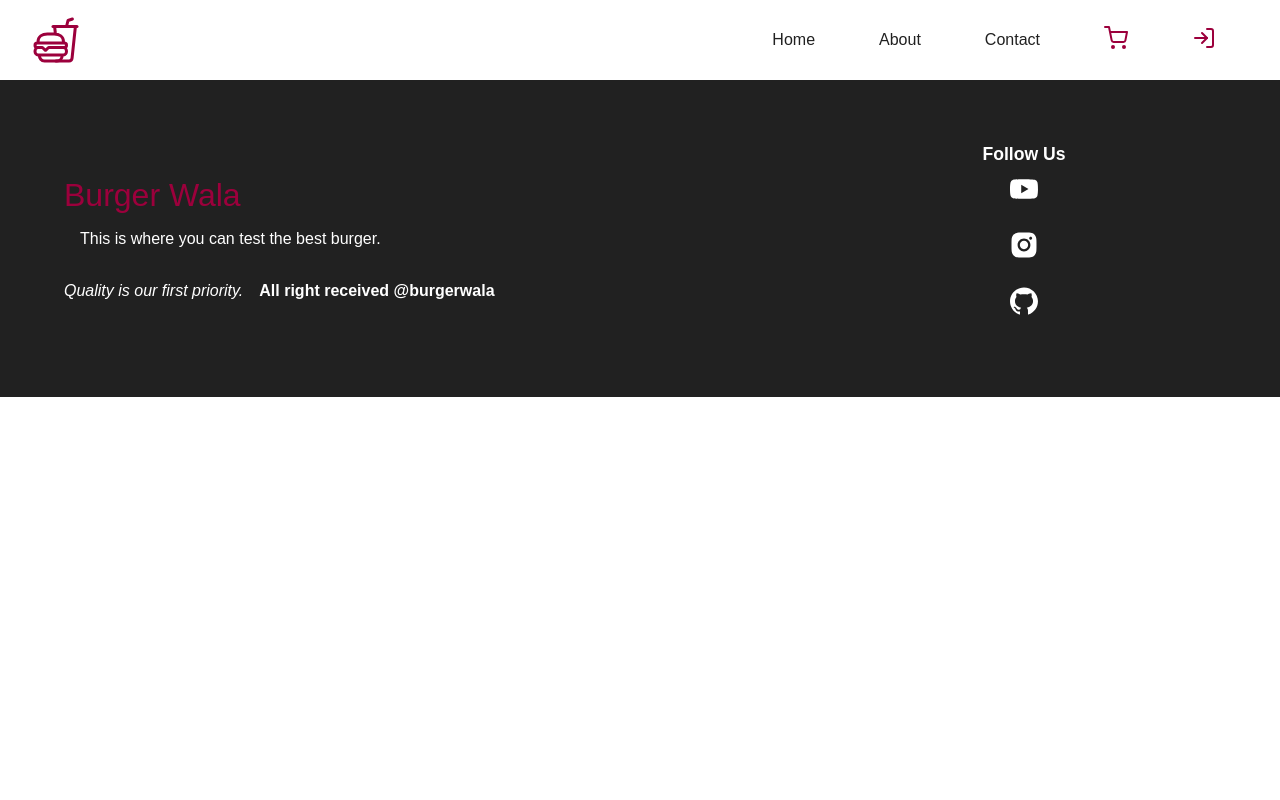
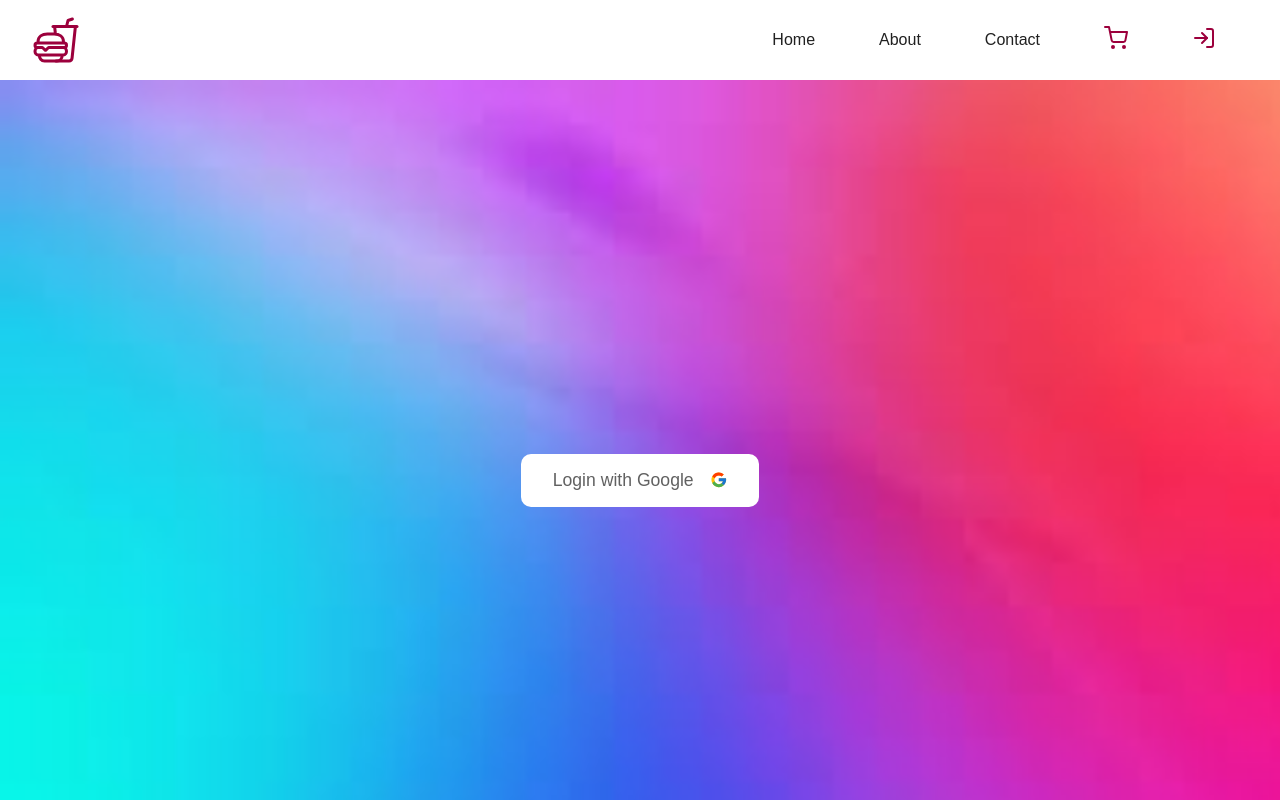
Before and after one commit to 0ALEX-2/burgar_wala, a React (Create React App) app: page /login in a window 1280 px wide. Shown: the top 800 px of the page. Built offline with nearby package versions, Linux system fonts and the light colour scheme.

Commit message:
login button

```diff
--- a/src/App.js
+++ b/src/App.js
@@ -11,6 +11,8 @@
 import "./styles/shipping.scss";
 import "./styles/confirmOrder.scss";
 import "./styles/paymentSuccess.scss";
+import "./styles/login.scss";
+
 import Home from "./components/home/Home";
 import Footer from "./components/home/layout/Footer";
 import Contact from "./components/contact/Contact";
@@ -18,6 +20,7 @@
 import Shipping from "./components/cart/Shipping";
 import ConfirmOrder from "./components/cart/ConfirmOrder";
 import PaymentSuccess from "./components/cart/PaymentSuccess";
+import Login from "./components/login/Login";
 
 function App() {
   return (
@@ -30,6 +33,7 @@
         <Route path="/shipping" element={<Shipping />} />
         <Route path="/confirmOrder" element={<ConfirmOrder />} />
         <Route path="/paymentSuccess" element={<PaymentSuccess />} />
+        <Route path="/login" element={<Login />} />
       </Routes>
       <Footer />
     </div>
--- /dev/null
+++ b/src/components/login/Login.jsx
@@ -0,0 +1,16 @@
+import React from "react";
+import { motion } from "framer-motion";
+import { FcGoogle } from "react-icons/fc";
+
+const Login = () => {
+  return (
+    <section className="login">
+      <motion.button>
+        Login with Google
+        <FcGoogle />
+      </motion.button>
+    </section>
+  );
+};
+
+export default Login;
--- /dev/null
+++ b/src/styles/login.scss
@@ -0,0 +1,29 @@
+@import "colors";
+
+.login{
+    height: 100vh;
+    width: 100%;
+    background-image: url("../assets//bg-gradient.jpg");
+    background-repeat: no-repeat;
+    background-size: cover;
+    display: flex;
+    justify-content: center;
+    align-items: center;
+    >button{
+        background-color: white;
+        color: $lightdark;
+        cursor: pointer;
+        display: flex;
+        align-items: center;
+        border: none;
+        border-radius: 10px;
+        padding: 1rem 2rem;
+        font-size: 1.1rem;
+        svg{
+            margin-left: 1rem;
+        }
+        &:hover{
+            color: $dark;
+        }
+    }
+}
--- /dev/null
+++ b/src/styles/profile.scss
@@ -0,0 +1 @@
+@import "colors";
```
